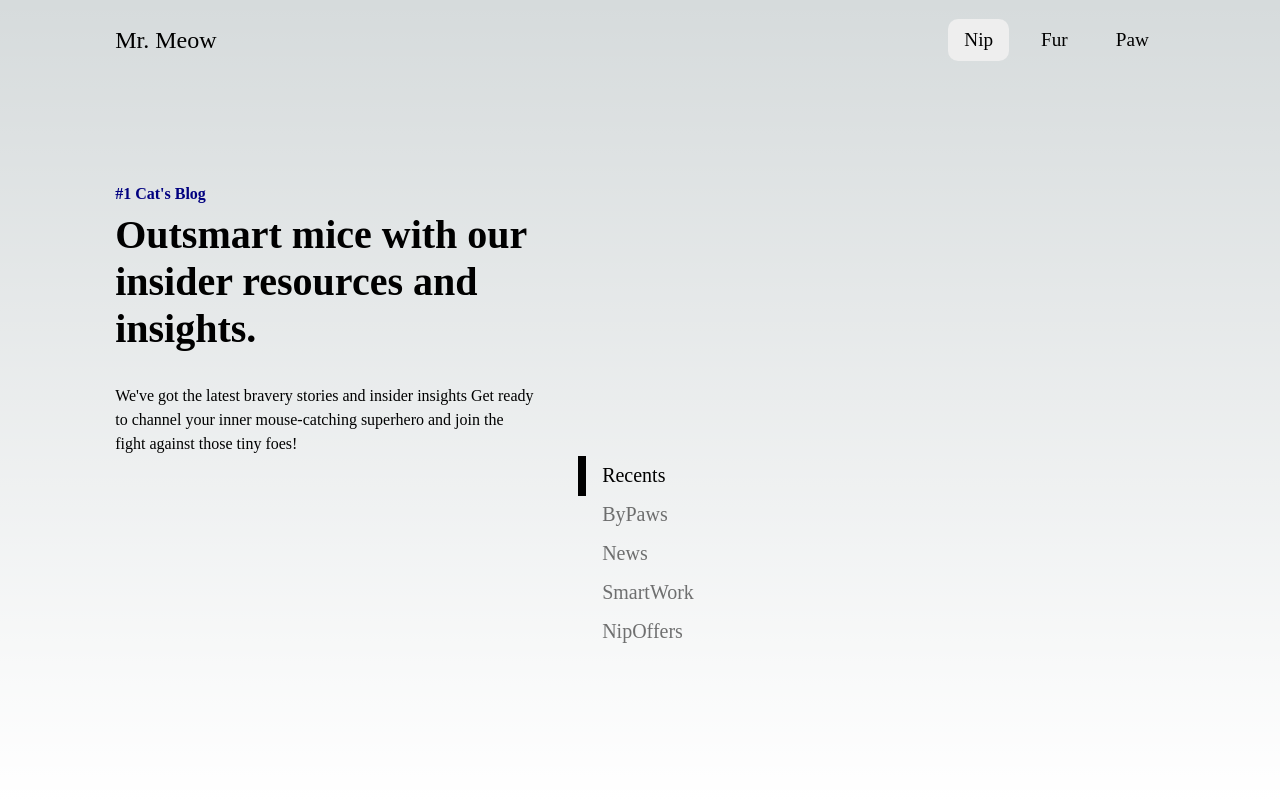
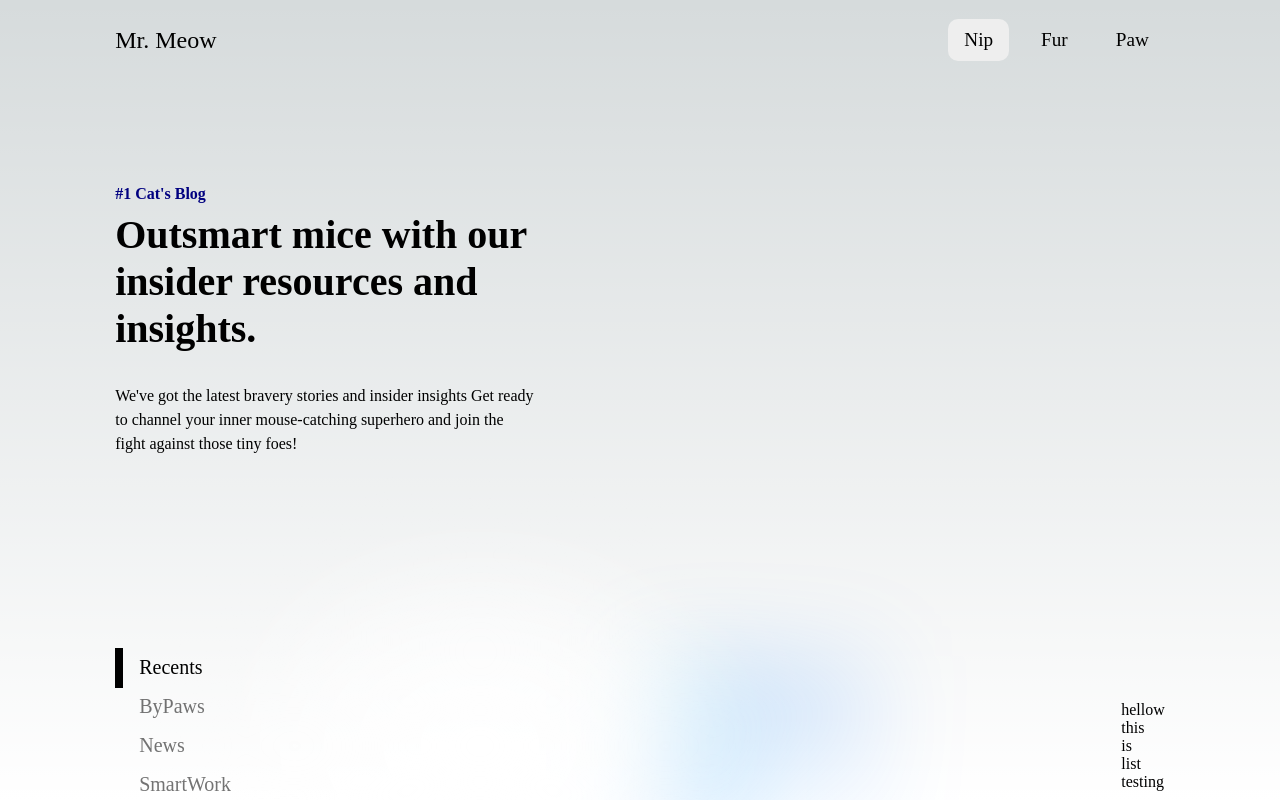
Before and after one commit to deEshu2002/blog-website, a Next.js app: page / in a window 1280 px wide. Built offline with nearby package versions, Linux system fonts and the light colour scheme.

Commit message:
added blog cards layout

```diff
--- /dev/null
+++ b/src/Components/BlogCard.tsx
@@ -0,0 +1,3 @@
+export default function BlogCard() {
+  return <></>;
+}
--- /dev/null
+++ b/src/Components/Bloglist.tsx
@@ -0,0 +1,11 @@
+const blogList = ["hellow", "this", "is", "list", "testing"];
+
+export default function Bloglist() {
+  return (
+    <div>
+      {blogList.map((elem, idx) => {
+        return <div>{elem}</div>;
+      })}
+    </div>
+  );
+}
--- a/src/Components/SortMethods.tsx
+++ b/src/Components/SortMethods.tsx
@@ -1,4 +1,4 @@
-import { isValidElement, useRef } from "react";
+import { useRef } from "react";
 
 const SortBy = ["Recents", "ByPaws", "News", "SmartWork", "NipOffers"];
 
--- a/src/pages/index.tsx
+++ b/src/pages/index.tsx
@@ -4,6 +4,7 @@ import styles from "@/styles/Home.module.css";
 import Navbar from "@/Components/Navbar";
 import { PageDescription } from "@/Components/PageDescription";
 import SortMethods from "@/Components/SortMethods";
+import Bloglist from "@/Components/Bloglist";
 
 const inter = Inter({ subsets: ["latin"] });
 
@@ -19,7 +20,10 @@ export default function Home() {
       <main className={styles.main}>
         <Navbar />
         <PageDescription />
-        <SortMethods />
+        <section id="content" className={styles.center}>
+          <SortMethods />
+          <Bloglist />
+        </section>
       </main>
     </>
   );
--- a/src/styles/globals.css
+++ b/src/styles/globals.css
@@ -94,6 +94,7 @@ body {
       rgb(var(--background-end-rgb))
     )
     rgb(var(--background-start-rgb));
+    height: 100vh;
 }
 
 header{
@@ -221,6 +222,12 @@ header .container .overlay.active {
   color: rbg(var(--foreground-rgb));
 }
 
+#content{
+  margin-top: 8rem;
+  width: 100%;
+  display: flex;
+  justify-content: space-between;
+}
 
 
 
```
